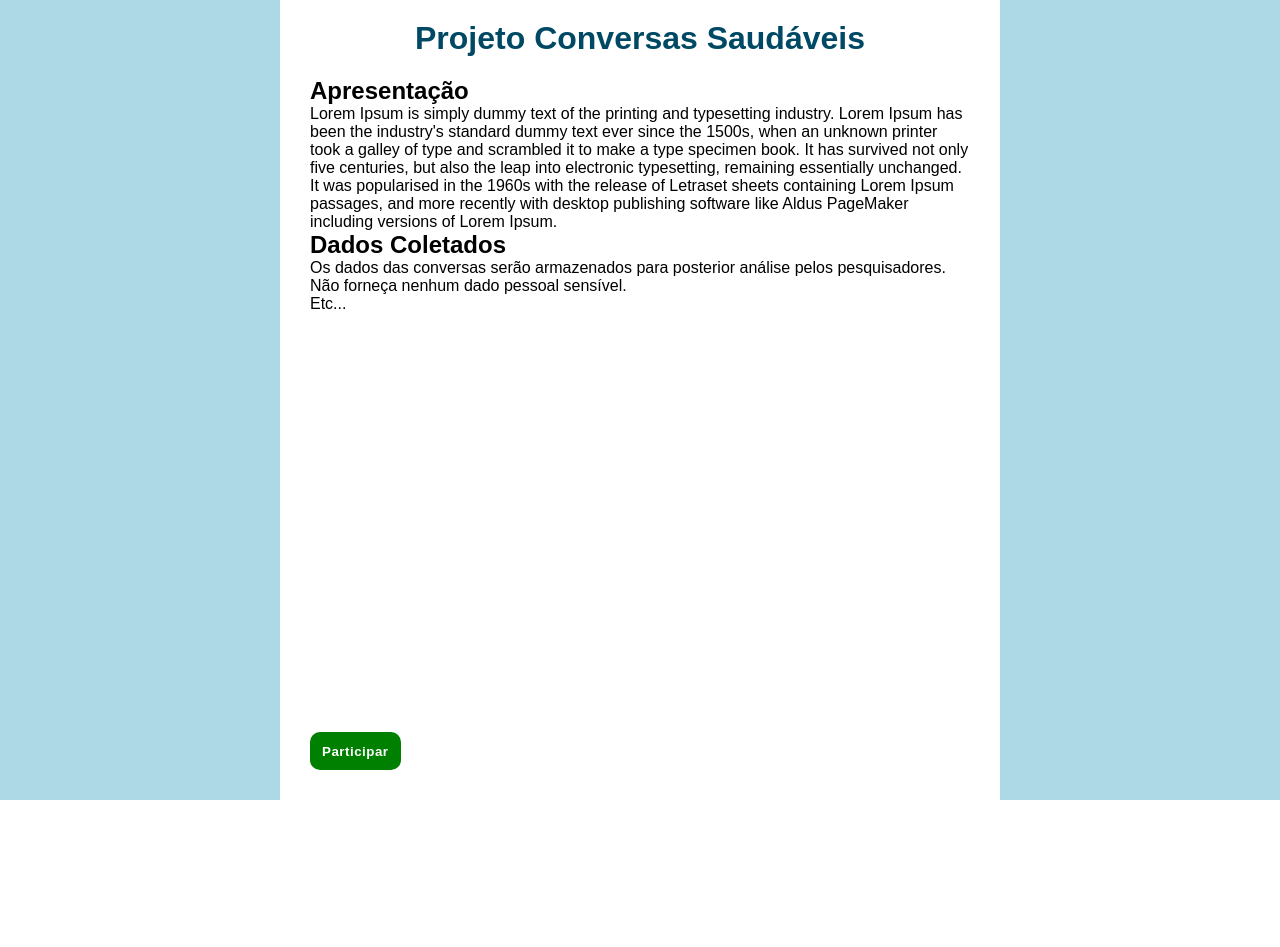
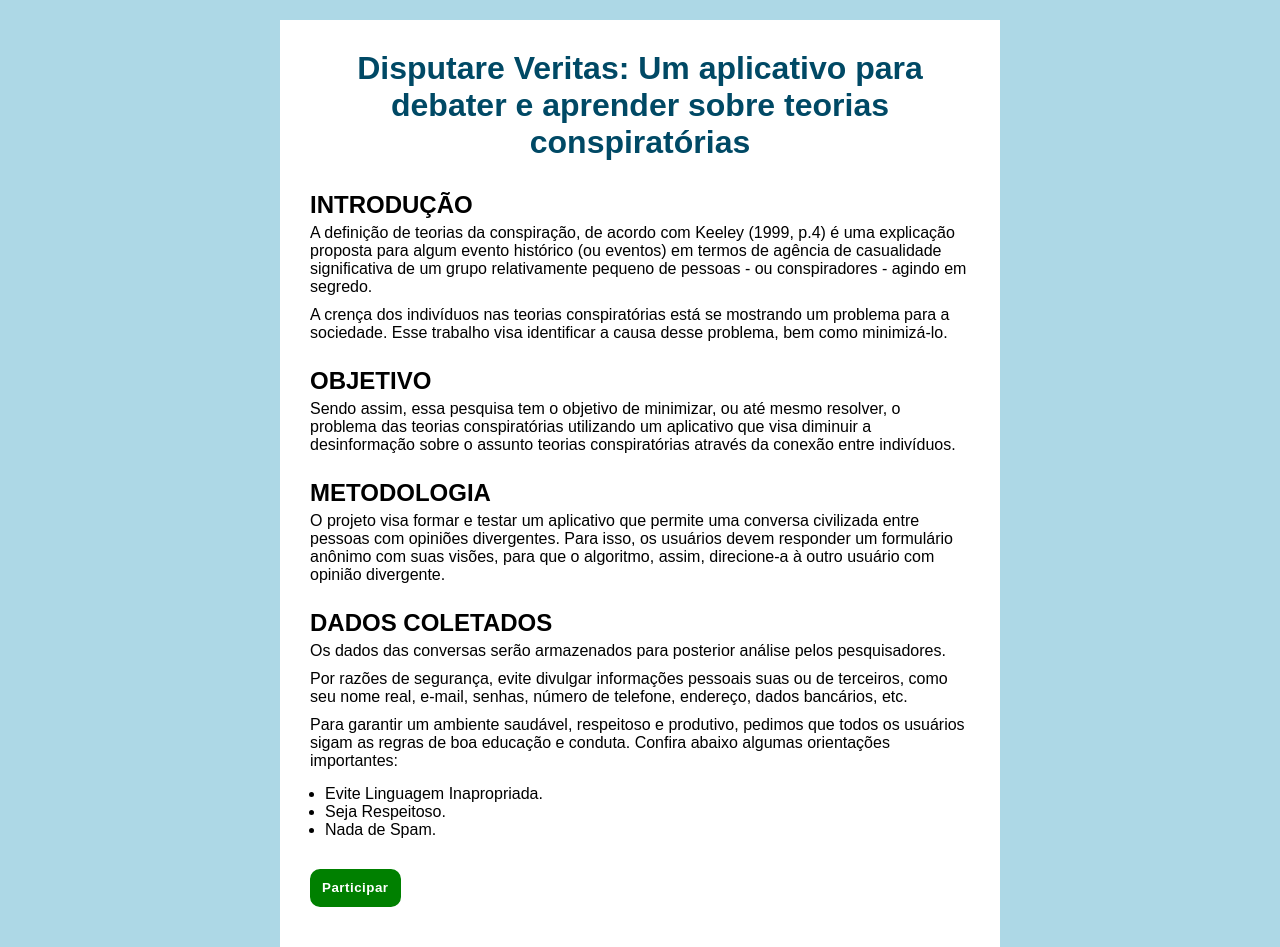
Before and after one commit to luan-young/chat_conspiracy, a Flask app: page / in a window 1280 px wide. Before the commit the page ends 800 px from the top, so only its background shows below. Run offline with Flask 3, Linux system fonts and the light colour scheme; some libraries are stand-ins or nearby versions.

Commit message:
- home add rights texts - fix height issues, kind of - fix page headers

```diff
--- a/app/static/styles/style.css
+++ b/app/static/styles/style.css
@@ -17,7 +17,9 @@
   #root {
     background-color: white;
     width: 100%;
-    height: 100vh;
+    /* height: 100vh; */
+    min-height: 100vh;
+    height: 100%;
     max-width: 720px;
     margin: 0 auto;
   }
@@ -44,16 +46,29 @@
 
   #home-container {
     height: 100%;
-    display: grid;
-    grid-template-rows: auto auto 1fr;
+    /* display: grid;
+    grid-template-rows: auto auto 1fr; */
     padding: 0 30px;
     padding-bottom: 30px;
   }
 
   #home-header {
     text-align: center;
-    margin: 20px 0;
+    margin: 20px;
     color: rgb(0, 73, 101);
+    padding-top: 30px;
+  }
+
+  .home-div {
+    padding: 10px 0
+  }
+
+  #home-container p {
+    padding: 5px 0
+  }
+
+  #home-container ul {
+    padding: 0 15px
   }
 
   /* Login */
@@ -183,7 +198,7 @@
   /* Room */
 
   #room-container {
-    height: 100%;
+    height: 90vh;
     display: grid;
     grid-template-rows: repeat(2, auto) 1fr;
     padding: 0 30px;
--- a/app/templates/base.html
+++ b/app/templates/base.html
@@ -7,7 +7,7 @@
       rel="stylesheet"
       href="{{url_for('static', filename='styles/style.css')}}"
     />
-    <title>Projeto Conversas Saudáveis</title>
+    <title>Disputare Veritas</title>
     <script
       src="https://cdnjs.cloudflare.com/ajax/libs/socket.io/4.0.1/socket.io.js"
       integrity="sha512-q/dWJ3kcmjBLU4Qc47E4A9kTB4m3wuTY7vkFJDTZKjTs8jhyGQnaUrxa0Ytd0ssMZhbNua9hE+E7Qv1j+DyZwA=="
--- a/app/templates/dashboard.html
+++ b/app/templates/dashboard.html
@@ -1,6 +1,7 @@
 {% extends 'base.html' %} {% block content %}
 <div id="quiz-container">
-    <h1 id="quiz-header">Conversas</h1>
+    <h1 id="quiz-header">Disputare Veritas</h1>
+    <h2 id="quiz-header">Conversas</h1>
 
     <div id="topicList"></div>
 
--- a/app/templates/home.html
+++ b/app/templates/home.html
@@ -1,26 +1,60 @@
 {% extends 'base.html' %} {% block content %}
 <div id="home-container">
-    <h1 id="home-header">Projeto Conversas Saudáveis</h1>
+    <h1 id="home-header">Disputare Veritas: Um aplicativo para debater e aprender sobre teorias conspiratórias</h1>
 
-    <div>
-        <h2>Apresentação</h2>
+    <div class="home-div">
+        <h2>INTRODUÇÃO</h2>
         <p>
-            Lorem Ipsum is simply dummy text of the printing and typesetting industry. Lorem Ipsum has been the industry's standard dummy text ever since the 1500s, when an unknown printer took a galley of type and scrambled it to make a type specimen book. It has survived not only five centuries, but also the leap into electronic typesetting, remaining essentially unchanged. It was popularised in the 1960s with the release of Letraset sheets containing Lorem Ipsum passages, and more recently with desktop publishing software like Aldus PageMaker including versions of Lorem Ipsum.
+            A definição de teorias da conspiração, de acordo com Keeley (1999, p.4)
+            é uma explicação proposta para algum evento histórico (ou eventos) em
+            termos de agência de casualidade significativa de um grupo relativamente
+            pequeno de pessoas - ou conspiradores - agindo em segredo.
+        </p>
+        <p>
+            A crença dos indivíduos nas teorias conspiratórias está se mostrando um
+            problema para a sociedade. Esse trabalho visa identificar a causa desse
+            problema, bem como minimizá-lo.
         </p>
     </div>
-    <div>
-        <h2>Dados Coletados</h2>
+    <div class="home-div">
+        <h2>OBJETIVO</h2>
+        <p>
+            Sendo assim, essa pesquisa tem o objetivo de minimizar, ou até mesmo resolver,
+            o problema das teorias conspiratórias utilizando um aplicativo que visa diminuir
+            a desinformação sobre o assunto teorias conspiratórias através da conexão entre indivíduos.
+        </p>
+    </div>
+    <div class="home-div">
+        <h2>METODOLOGIA</h2>
+        <p>
+            O projeto visa formar e testar um aplicativo que permite uma conversa civilizada
+            entre pessoas com opiniões divergentes. Para isso, os usuários devem responder
+            um formulário anônimo com suas visões, para que o algoritmo, assim, direcione-a
+            à outro usuário com opinião divergente.
+        </p>
+    </div>
+    <div class="home-div">
+        <h2>DADOS COLETADOS</h2>
         <p>
             Os dados das conversas serão armazenados para posterior análise pelos pesquisadores.
         </p>
         <p>
-            Não forneça nenhum dado pessoal sensível.
+            Por razões de segurança, evite divulgar informações pessoais suas ou de terceiros,
+            como seu nome real, e-mail, senhas, número de telefone, endereço, dados bancários, etc.
         </p>
         <p>
-            Etc...
+            Para garantir um ambiente saudável, respeitoso e produtivo, pedimos que todos os
+            usuários sigam as regras de boa educação e conduta. Confira abaixo algumas orientações importantes:
+        </p>
+        <p>
+            <ul>
+                <li>Evite Linguagem Inapropriada.</li>
+                <li>Seja Respeitoso.</li>
+                <li>Nada de Spam.</li>
+            </ul>
         </p>
     </div>
-    <div>
+    <div class="home-div">
         <a href="/login"><button class="btn">Participar</button></a>
     </div>
 </div>
--- a/app/templates/login.html
+++ b/app/templates/login.html
@@ -1,6 +1,6 @@
 {% extends 'base.html' %} {% block content %}
 <div id="login-container">
-  <h1 id="login-header">Projeto Conversas Saudáveis</h1>
+  <h1 id="login-header">Disputare Veritas</h1>
 
   {% if error %}
   <p id="error">{{error}}</p>
--- a/app/templates/quiz.html
+++ b/app/templates/quiz.html
@@ -1,6 +1,7 @@
 {% extends 'base.html' %} {% block content %}
 <div id="quiz-container">
-    <h1 id="quiz-header">Questionário</h1>
+    <h1 id="quiz-header">Disputare Veritas</h1>
+    <h2 id="quiz-header">Questionário</h1>
 
     <form method="post" id="chat-widget-quiz">
         {% for topic in topics %}
--- a/app/templates/room.html
+++ b/app/templates/room.html
@@ -1,6 +1,6 @@
 {% extends 'base.html' %} {% block content %}
 <div id="room-container">
-    <h1 id="room-header">Chat</h1>
+    <h1 id="room-header">Disputare Veritas</h1>
     <div id="room-subsection">
         <h3 id="room-code-display">Usuário: <span>{{other_user}}</span></h2>
         <h3 id="room-code-display">Assunto: <span>{{topic_title}}</span></h2>
--- a/app/topics.py
+++ b/app/topics.py
@@ -1,8 +1,8 @@
 
 topics = [
     {'id': '1', 'title': 'Terra Plana', 'question': 'Você acredita que a terra é plana?'},
-    {'id': '2', 'title': 'Lua Artificial', 'question': 'Você acredita que a lua não é um satélite natural e na verdade é outra coisa?'},
-    {'id': '3', 'title': 'Iluminatis', 'question': 'Você acredita nos Iluminatis?'}
+    {'id': '2', 'title': 'Ida do Homem à Lua', 'question': 'Você acredita que o homem foi à lua?'},
+    {'id': '3', 'title': 'Vacinas', 'question': 'Você acredita que as vacinas fazem mal ao invés de fazer bem?'}
 ]
 
 def find_topic(id):
```
